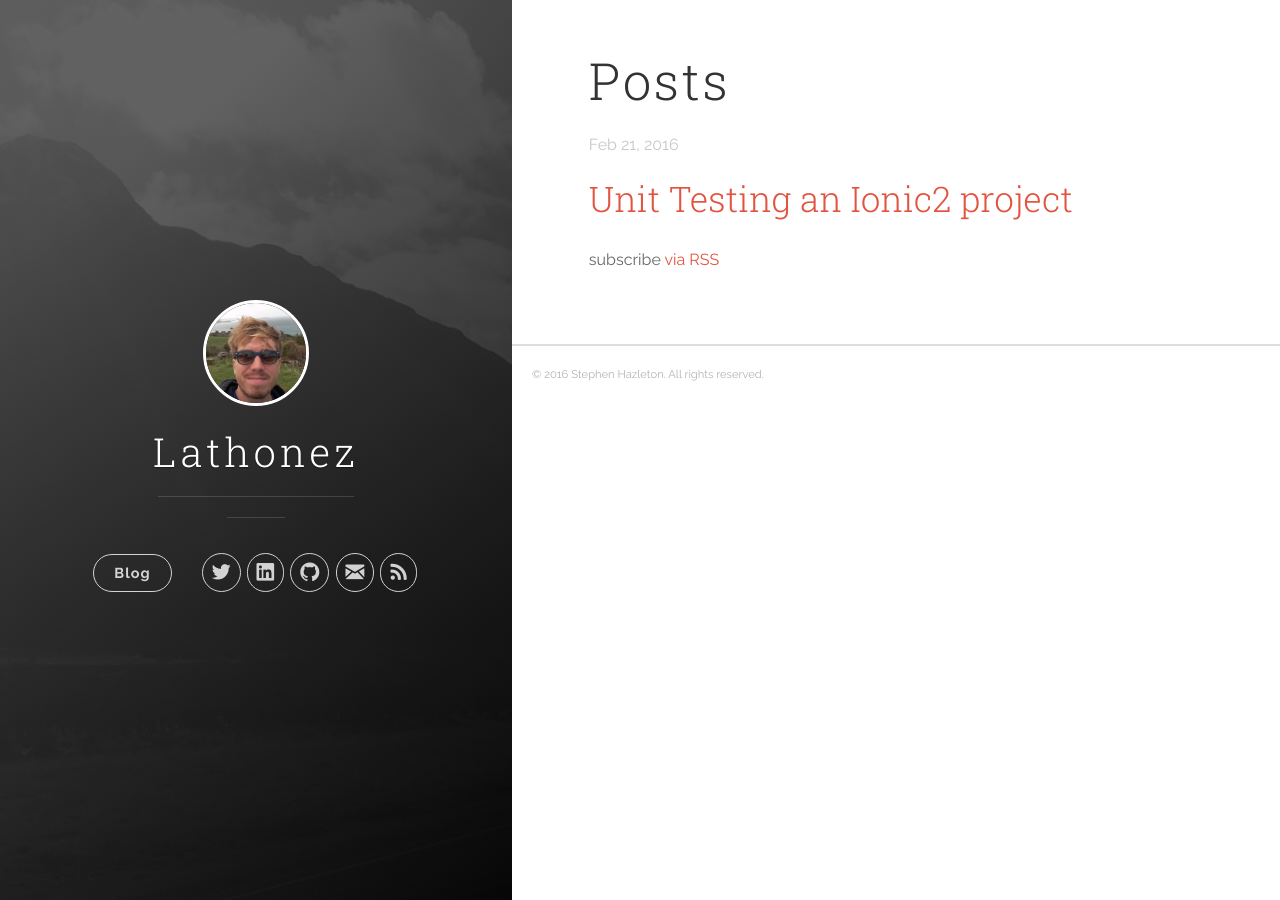
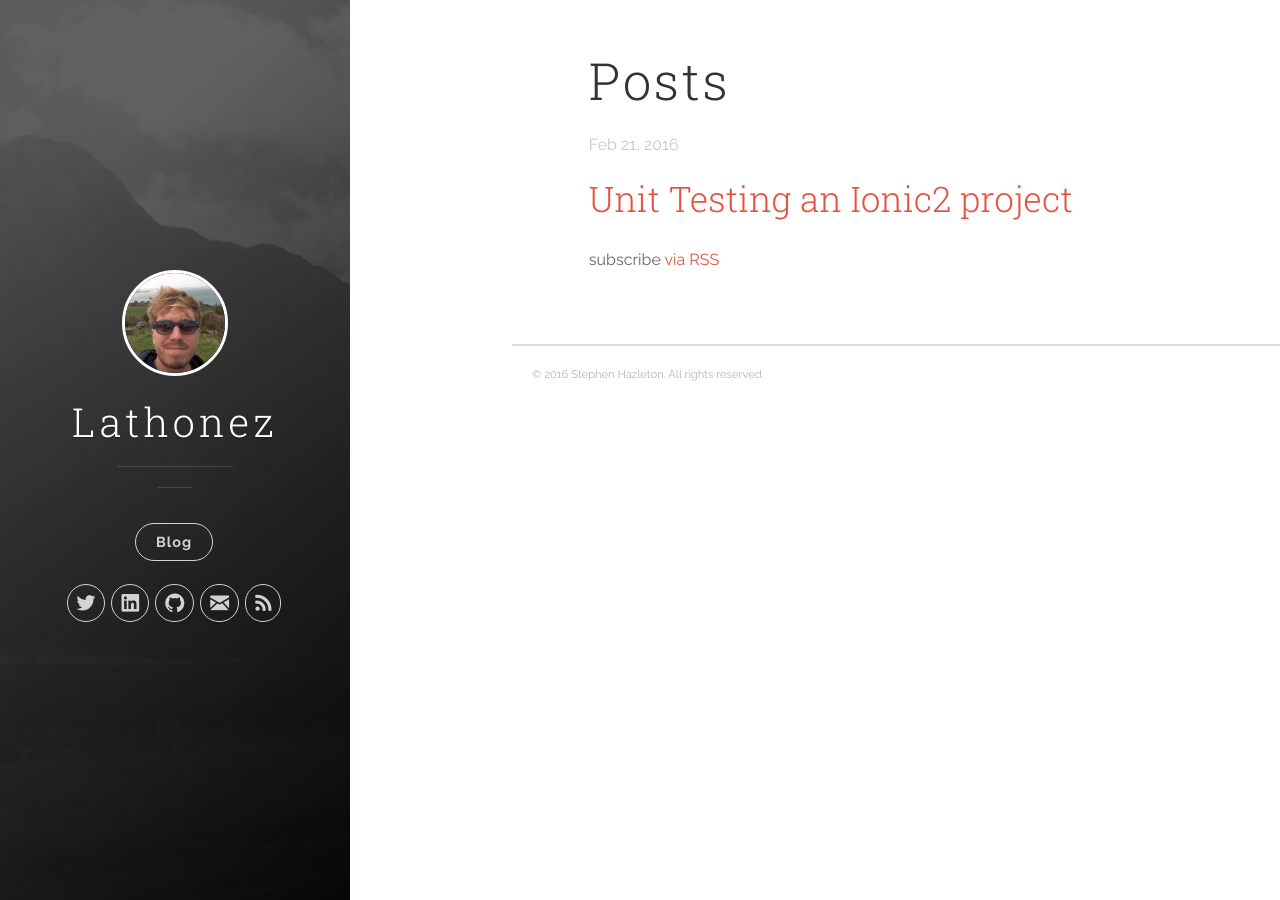
Before and after one commit to lathonez/lathonez.github.io, a Jekyll site: the page built from index.html, in a window 1280 px wide. Built offline with Jekyll 4.4.1, drawn with Linux system fonts in a browser that asks for light colours; nearby versions of some CDN libraries; the list of posts is cut into pages by our own code.

Commit message:
Maxing css better in widescreen (less sidebar, more content

```diff
--- a/css/uno.css
+++ b/css/uno.css
@@ -1098,9 +1098,10 @@ pre {
 
 .content-wrapper {
 	z-index: 800;
-	width: 60%;
-	max-width: 800px;
-	margin-left: 40%; }
+	/*width: 60%;*/
+	/*max-width: 800px;*/
+	margin-left: 40%;
+	}
 
 .content-wrapper__inner {
 	margin: 0 10%;
@@ -1215,7 +1216,7 @@ hr {
 
 .panel-cover--collapsed {
 	width: 40%;
-	max-width: 530px; }
+	max-width: 350px; }
 
 .panel-cover--overlay {
 	display: block;
@@ -1389,7 +1390,7 @@ nav {
 			opacity: 1; }
 
 .navigation--social {
-	margin-left: 1.5em; }
+	/*margin-left: 1.5em;*/ }
 	.navigation--social a {
 		padding: 6px 8px 6px 9px; }
 		.navigation--social a .label {
@@ -1559,7 +1560,7 @@ input[type="tel"] {
 
 @media all and (min-width: 1300px) {
 	.content-wrapper {
-		margin-left: 530px; } }
+		margin-left: 375px; } }
 @media all and (max-width: 1100px) {
 	.panel-cover__logo {
 		width: 70px; }
--- a/js/main.js
+++ b/js/main.js
@@ -10,7 +10,7 @@ $(document).ready(function () {
       $('.content-wrapper').addClass('animated slideInRight')
     } else {
       $('.panel-cover').css('max-width', currentWidth)
-      $('.panel-cover').animate({'max-width': '530px', 'width': '40%'}, 400, swing = 'swing', function () {})
+      $('.panel-cover').animate({'max-width': '350px', 'width': '40%'}, 400, swing = 'swing', function () {})
     }
   })
 
```
